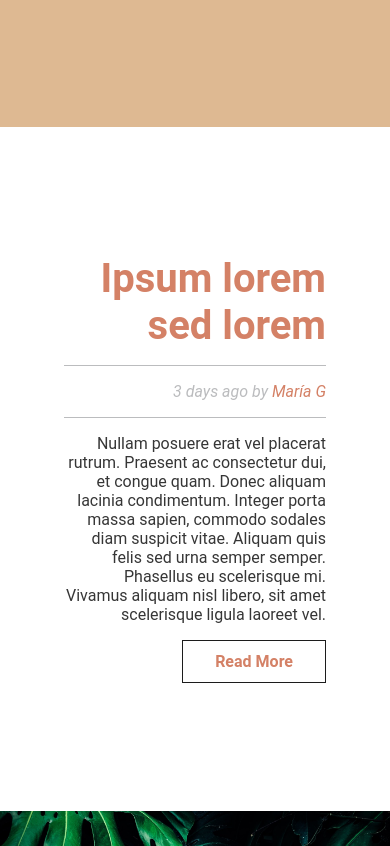
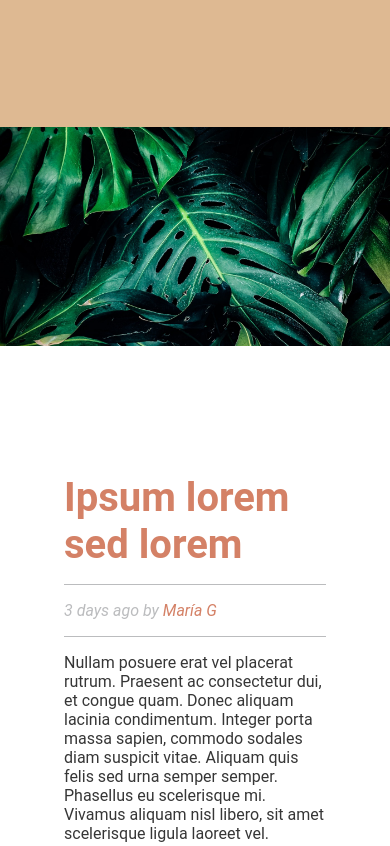
Before and after one commit to ribaban-DAW/disintweb, a plain HTML site: page practicas/Ibana_Rojohn_EnunciadoFlexTemplate/index.html in a window 390 px wide. Shown: the part 540-1386 px from the top of the page. Drawn offline with Linux system fonts and the light colour scheme.

Commit message:
Fix selector in EnunciadoFlexTemplate

```diff
--- a/practicas/Ibana_Rojohn_EnunciadoFlexTemplate/style.css
+++ b/practicas/Ibana_Rojohn_EnunciadoFlexTemplate/style.css
@@ -212,7 +212,7 @@ footer > p > a:hover {
 
 /* NOTA: Sin el media query creo que es imposible que el texto en dispositivos móviles se vea como en el ejemplo */
 @media screen and (max-width: 999px) {
-    #content > div {
+    #content > article {
         flex-wrap: wrap-reverse;
 
         div {
```
